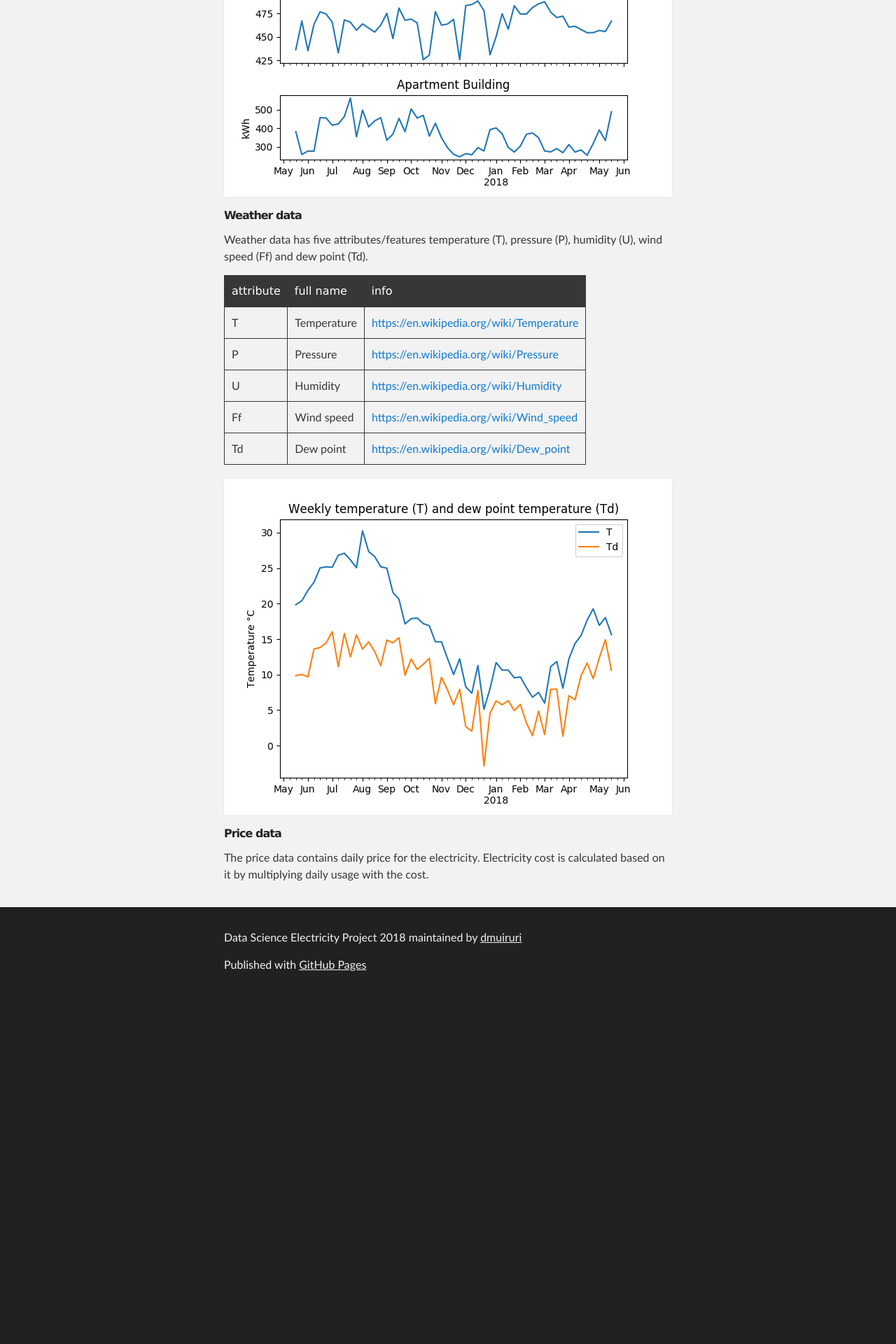
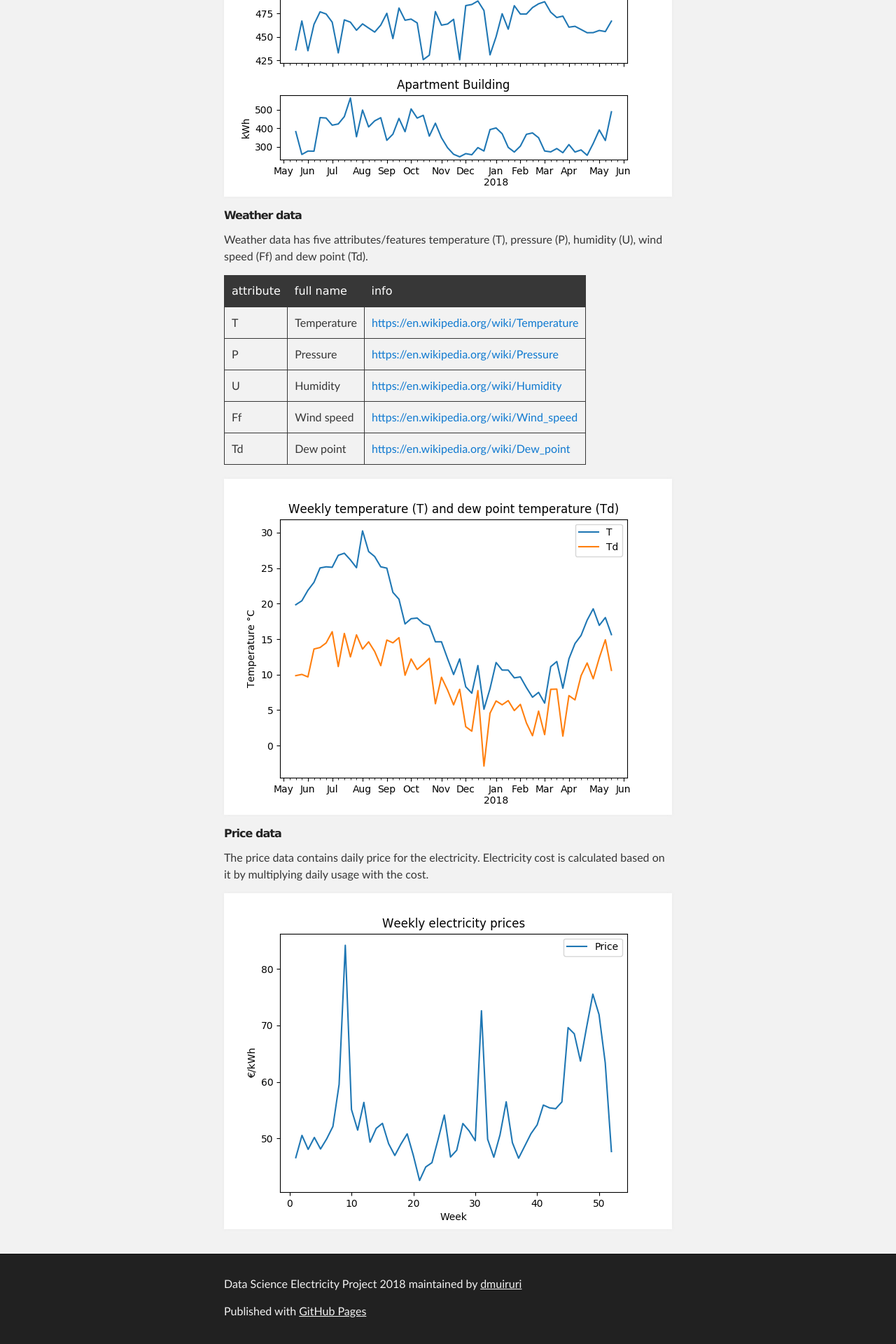
Before and after one commit to dmuiruri/ds_proj, a Jekyll site: the page built from docs/index.md, in a window 1280 px wide. Shown: the part 1312-3232 px from the top of the page at 70% size. Built offline with Jekyll 4.4.1, drawn with Linux system fonts in a browser that asks for light colours; before the commit the page ends 2737 px from its top, so only the background shows below that.

Commit message:
docs el prices img

```diff
--- a/docs/index.md
+++ b/docs/index.md
@@ -44,3 +44,5 @@ Weather data has five attributes/features temperature (T), pressure (P), humidit
 ###### Price data
 
 The price data contains daily price for the electricity. Electricity cost is calculated based on it by multiplying daily usage with the cost.
+
+![weekly electricity prices (may 2017 - may 2018)](./assets/images/weekly_electricity_prices.png)
```
Also changed, not shown: docs/assets/images/weekly_electricity_prices.png (added).
